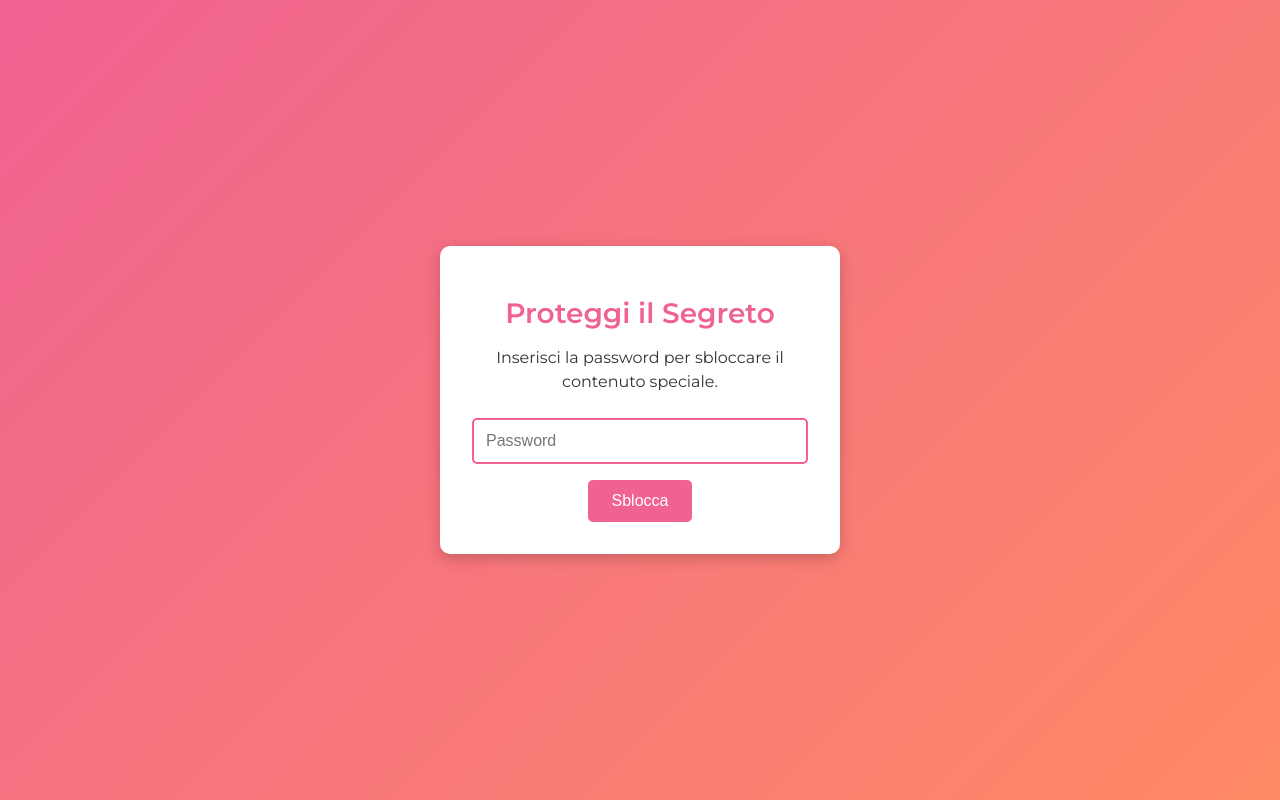
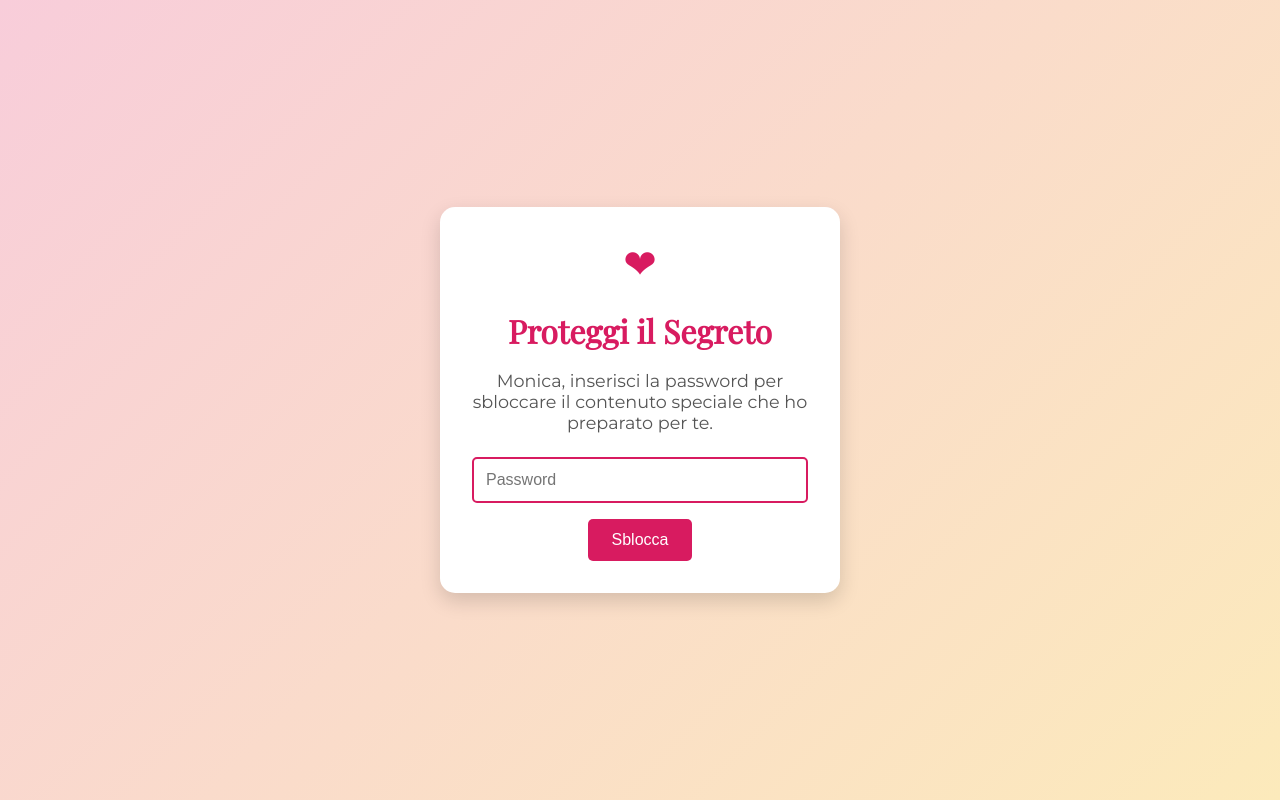
Before and after one commit to matteopassaro/giocosanvalentino, a plain HTML site: page index.html in a window 1280 px wide. Drawn offline with nearby package versions, Linux system fonts and the light colour scheme.

Commit message:
Update index.html

```diff
--- a/index.html
+++ b/index.html
@@ -4,56 +4,59 @@
   <meta charset="UTF-8">
   <meta name="viewport" content="width=device-width, initial-scale=1.0">
   <title>Proteggi il Segreto</title>
-  <link href="https://fonts.googleapis.com/css2?family=Montserrat:wght@400;600&display=swap" rel="stylesheet">
+  <link href="https://fonts.googleapis.com/css2?family=Montserrat:wght@400;600&family=Playfair+Display&display=swap" rel="stylesheet">
   <style>
-    * {
-      box-sizing: border-box;
-    }
+    * { box-sizing: border-box; }
     body {
       margin: 0;
       padding: 0;
       font-family: 'Montserrat', sans-serif;
-      background: linear-gradient(135deg, #f06292, #ff8a65);
+      background: linear-gradient(135deg, #f8cdda, #fceabb); /* tonalità romantiche pastello */
       display: flex;
       align-items: center;
       justify-content: center;
       height: 100vh;
-      color: #333;
+      text-align: center;
     }
     .container {
       background: #fff;
       padding: 2rem;
-      border-radius: 10px;
-      box-shadow: 0 4px 15px rgba(0,0,0,0.2);
+      border-radius: 15px;
+      box-shadow: 0 8px 20px rgba(0, 0, 0, 0.15);
       max-width: 400px;
       width: 90%;
-      text-align: center;
+    }
+    .heart {
+      font-size: 2.5rem;
+      color: #d81b60;
+      margin-bottom: 0.5rem;
     }
     h1 {
       margin-bottom: 1rem;
-      font-size: 1.75rem;
-      color: #f06292;
+      font-family: 'Playfair Display', serif;
+      font-size: 2rem;
+      color: #d81b60;
     }
     p {
       margin-bottom: 1.5rem;
-      font-size: 1rem;
-      line-height: 1.5;
+      font-size: 1.1rem;
+      color: #555;
     }
     input[type="password"] {
       width: 100%;
       padding: 0.75rem;
       font-size: 1rem;
-      border: 2px solid #f06292;
+      border: 2px solid #d81b60;
       border-radius: 5px;
       margin-bottom: 1rem;
       outline: none;
       transition: border-color 0.3s ease;
     }
     input[type="password"]:focus {
-      border-color: #ff8a65;
+      border-color: #e91e63;
     }
     button {
-      background: #f06292;
+      background: #d81b60;
       color: #fff;
       border: none;
       padding: 0.75rem 1.5rem;
@@ -63,14 +66,15 @@
       transition: background 0.3s ease;
     }
     button:hover {
-      background: #ff8a65;
+      background: #e91e63;
     }
   </style>
 </head>
 <body>
   <div class="container">
+    <div class="heart">&#10084;</div>
     <h1>Proteggi il Segreto</h1>
-    <p>Inserisci la password per sbloccare il contenuto speciale.</p>
+    <p>Monica, inserisci la password per sbloccare il contenuto speciale che ho preparato per te.</p>
     <form id="passwordForm">
       <input type="password" id="password" placeholder="Password" required>
       <button type="submit">Sblocca</button>
@@ -80,9 +84,8 @@
     document.getElementById("passwordForm").addEventListener("submit", function(e) {
       e.preventDefault();
       var password = document.getElementById("password").value;
-      // Sostituisci "amore123" con la tua password segreta
+      // Cambia "amore123" con la tua password segreta
       if(password === "amore123") {
-        // Reindirizza alla pagina con la dedica e gli indizi
         window.location.href = "https://tuo-username.github.io/nome-del-repository/contenuto-segreto.html";
       } else {
         alert("Password errata, riprova.");
```
